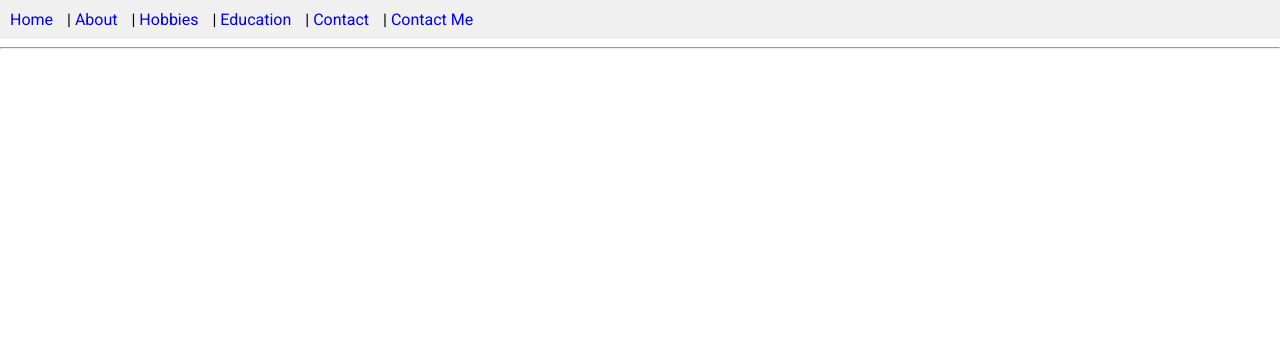
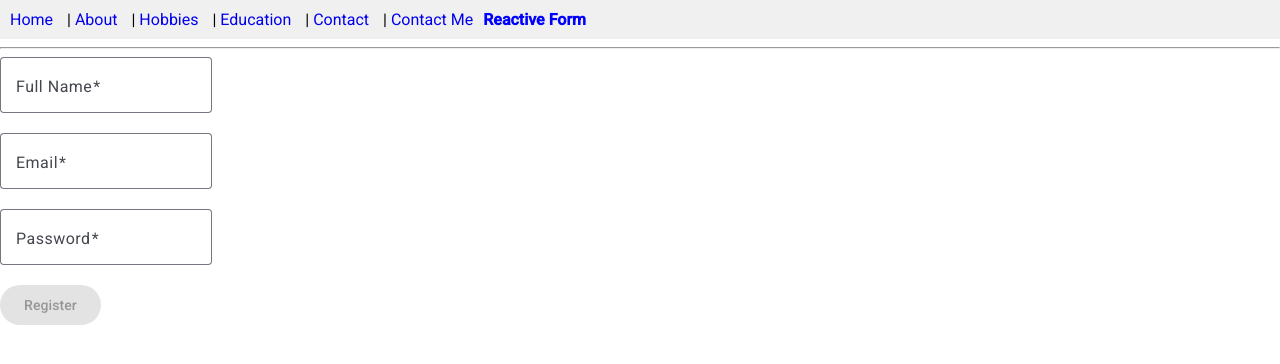
Before and after one commit to locobuzz-prince-bhagat/AngularLearning, an Angular app: page /reactive-form in a window 1280 px wide. Before the commit this address led to /. Shown: the top 364 px of the page. Built offline with nearby package versions, Linux system fonts and the light colour scheme.

Commit message:
Added : Reactive form

```diff
--- a/src/app/Components/login/login.component.ts
+++ b/src/app/Components/login/login.component.ts
@@ -29,15 +29,17 @@ export class LoginComponent implements OnInit{
     });
   }
    LoginSubmit(): void {
+  console.log('LoginSubmit clicked');  // ✅ Add this
   if (this.loginForm.valid) {
     const formValues = this.loginForm.value;
     console.log('Form Submitted:', formValues);
-      // Add your login logic here (e.g., call an authentication service)
   } else {
     console.log('Form is invalid');
+    this.loginForm.markAllAsTouched();
   }
 }
 
 
 
+
 }
--- /dev/null
+++ b/src/app/Components/reactive-form/reactive-form.component.html
@@ -0,0 +1,45 @@
+<form [formGroup]="registrationForm" (ngSubmit)="onSubmit()">
+  <!-- Full Name -->
+  <div>
+    <mat-form-field appearance="outline">
+    <mat-label>Full Name</mat-label>
+    <input matInput placeholder="Enter your full name" formControlName="fullName">
+    <mat-error *ngIf="registrationForm.get('fullName')?.hasError('required')">
+      Full name is required.
+    </mat-error>
+  </mat-form-field>
+  </div>
+
+  <!-- Email -->
+ <div>
+     <mat-form-field appearance="outline">
+    <mat-label>Email</mat-label>
+    <input matInput placeholder="Enter your email" formControlName="email">
+    <mat-error *ngIf="registrationForm.get('email')?.hasError('required')">
+      Email is required.
+    </mat-error>
+    <mat-error *ngIf="registrationForm.get('email')?.hasError('email')">
+      Enter a valid email.
+    </mat-error>
+  </mat-form-field>
+ </div>
+
+  <!-- Password -->
+  <div>
+    <mat-form-field appearance="outline">
+    <mat-label>Password</mat-label>
+    <input matInput placeholder="Enter your password" type="password" formControlName="password">
+    <mat-error *ngIf="registrationForm.get('password')?.hasError('required')">
+      Password is required.
+    </mat-error>
+    <mat-error *ngIf="registrationForm.get('password')?.hasError('minlength')">
+      Password must be at least 6 characters.
+    </mat-error>
+  </mat-form-field>
+  </div>
+
+  <!-- Submit Button -->
+  <button mat-raised-button color="primary" type="submit" [disabled]="registrationForm.invalid">
+    Register
+  </button>
+</form>
--- /dev/null
+++ b/src/app/Components/reactive-form/reactive-form.component.ts
@@ -0,0 +1,38 @@
+import { Component } from '@angular/core';
+import { FormBuilder, FormGroup, Validators, ReactiveFormsModule } from '@angular/forms';
+import { MatFormFieldModule } from '@angular/material/form-field';
+import { MatInputModule } from '@angular/material/input';
+import { MatButtonModule } from '@angular/material/button';
+import { CommonModule } from '@angular/common';
+
+@Component({
+  selector: 'app-reactive-form',
+  standalone: true,
+   imports: [
+    CommonModule,
+    ReactiveFormsModule,
+    MatFormFieldModule,
+    MatInputModule,
+    MatButtonModule
+  ],
+  templateUrl: './reactive-form.component.html',
+  styleUrls: ['./reactive-form.component.scss']
+})
+export class ReactiveFormComponent {
+  registrationForm: FormGroup;
+
+  constructor(private fb: FormBuilder) {
+    this.registrationForm = this.fb.group({
+      fullName: ['', Validators.required],
+      email: ['', [Validators.required, Validators.email]],
+      password: ['', [Validators.required, Validators.minLength(6)]]
+    });
+  }
+
+  onSubmit() {
+    if (this.registrationForm.valid) {
+      console.log(this.registrationForm.value);
+      alert('Registration successful!');
+    }
+  }
+}
--- a/src/app/app.component.html
+++ b/src/app/app.component.html
@@ -338,6 +338,7 @@
   <a routerLink="/education" routerLinkActive="active">Education</a> |
   <a routerLink="/contact" routerLinkActive="active">Contact</a> |
   <a routerLink="/contact-form" routerLinkActive="active">Contact Me</a>
+  <a routerLink="/reactive-form" routerLinkActive="active">Reactive Form</a>
 </nav>
 
 <hr />
--- a/src/app/app.routes.ts
+++ b/src/app/app.routes.ts
@@ -7,6 +7,7 @@ import { HobbiesComponent } from './Components/hobbies/hobbies.component';
 import { EducationComponent } from './Components/education/education.component';
 import { ContactComponent } from './Components/contact/contact.component';
 import { ContactFormComponent } from './Components/contact-form/contact-form.component';
+import { ReactiveFormComponent } from './Components/reactive-form/reactive-form.component';
 
 export const routes: Routes = [
     {
@@ -45,5 +46,9 @@ export const routes: Routes = [
     {
       path:'contact-form',
       component:ContactFormComponent
+    },
+    {
+      path:'reactive-form',
+      component:ReactiveFormComponent
     }
 ];
```
Also changed, not shown: src/app/Components/reactive-form/reactive-form.component.scss (added), 1 other file (tests, documents, lock files or other folders). Lines whose indentation alone changed are shown as unchanged.
